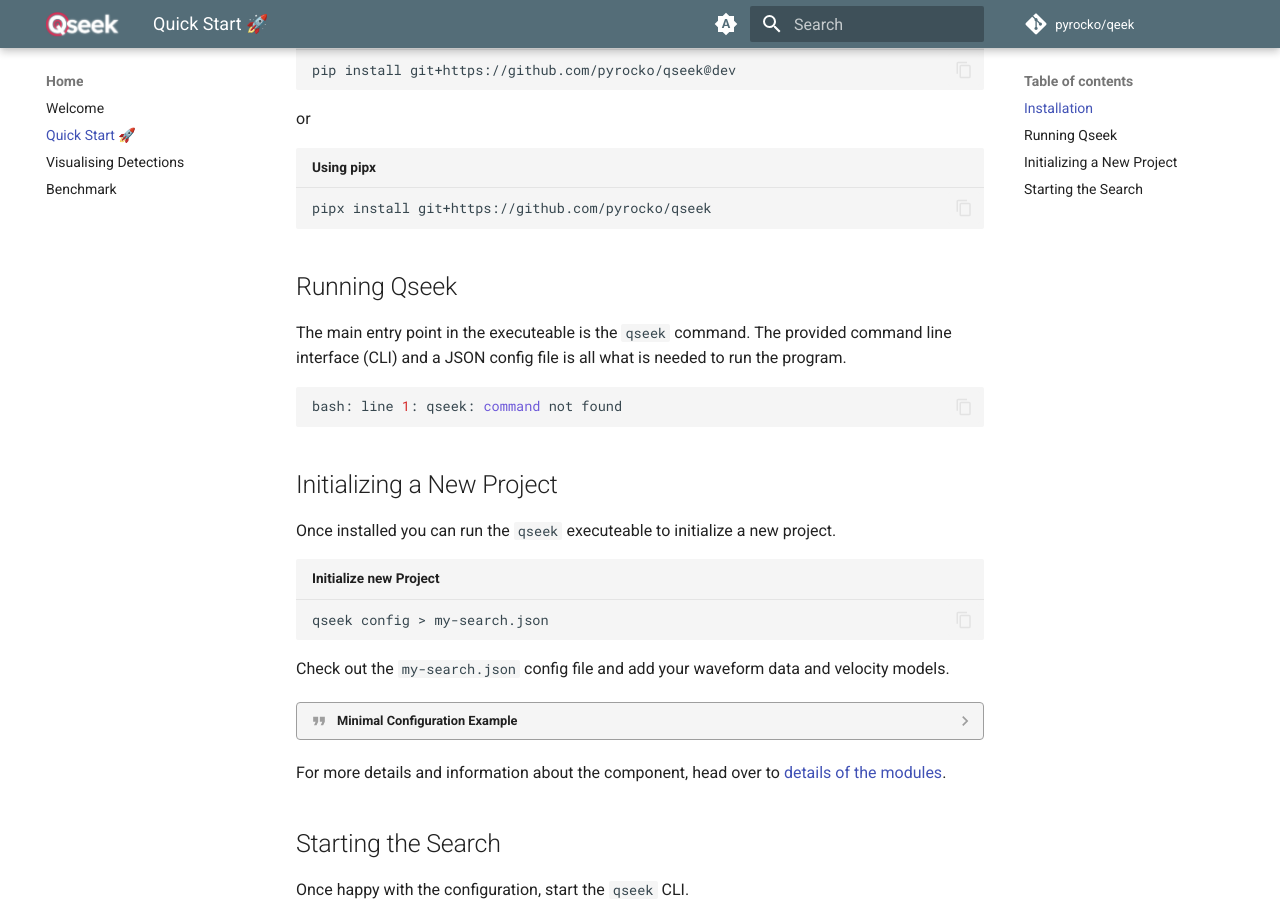
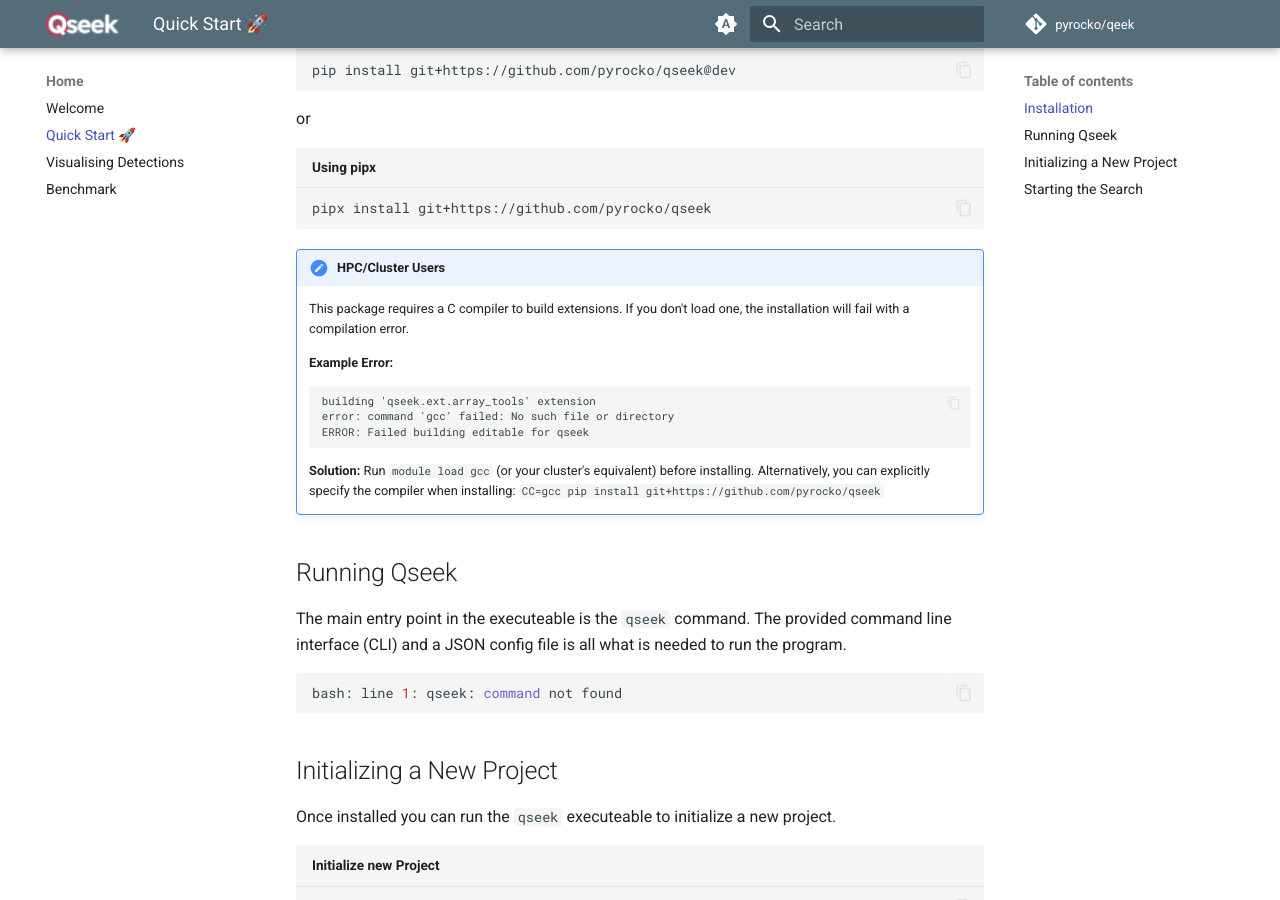
Before and after one commit to pyrocko/qseek, an MkDocs documentation site: the page built from docs/getting_started.md, in a window 1280 px wide and 900 px high, scrolled down 454 px. Built offline with MkDocs 1.6.1 and Material for MkDocs 9.7.7, drawn with Linux system fonts in a browser that asks for light colours; comment, search, counter and statistics services are not loaded.

Commit message:
Update getting_started.md with HPC installation notes (#51)
* Update getting_started.md with HPC installation notes

Added installation requirements and troubleshooting tips for HPC/Cluster users.

Included an example of the compilation error for `qseek.ext.array_tools`.

* Update docs/getting_started.md

Co-authored-by: Copilot <175728472+Copilot@users.noreply.github.com>

* Update docs/getting_started.md

---------

Co-authored-by: Mi! <miili@users.noreply.github.com>
Co-authored-by: Copilot <175728472+Copilot@users.noreply.github.com>

````diff
--- a/docs/getting_started.md
+++ b/docs/getting_started.md
@@ -18,6 +18,18 @@ or
 pipx install git+https://github.com/pyrocko/qseek
 ```
 
+!!! note "HPC/Cluster Users"
+    This package requires a C compiler to build extensions. If you don't load one, the installation will fail with a compilation error.
+
+    **Example Error:**
+    ```text
+    building 'qseek.ext.array_tools' extension
+    error: command 'gcc' failed: No such file or directory
+    ERROR: Failed building editable for qseek
+    ```
+
+    **Solution:** Run `module load gcc` (or your cluster's equivalent) before installing.
+    Alternatively, you can explicitly specify the compiler when installing: `CC=gcc pip install git+https://github.com/pyrocko/qseek`
 ## Running Qseek
 
 The main entry point in the executeable is the `qseek` command. The provided command line interface (CLI) and a JSON config file is all what is needed to run the program.
````
